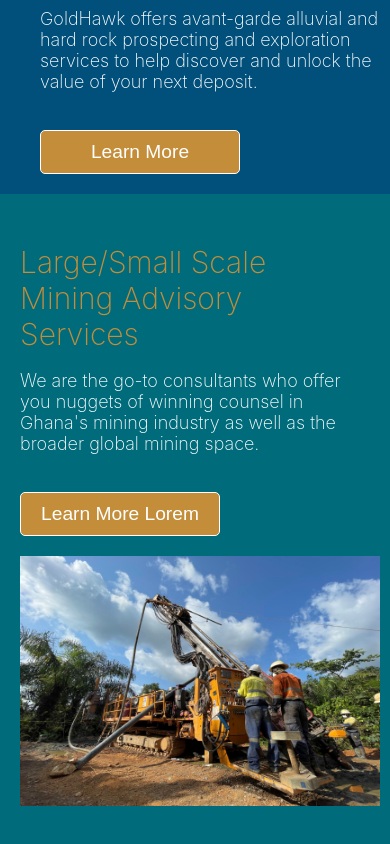
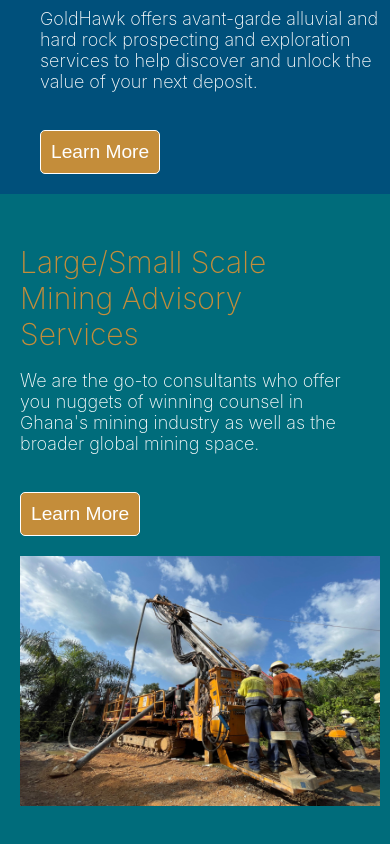
Before and after one commit to LawrenceDarko/goldhawk, a React (Create React App) app: page / in a window 390 px wide. Shown: the part 2640-3484 px from the top of the page. Built offline with nearby package versions, Linux system fonts and the light colour scheme.

Commit message:
breakpoint added

```diff
--- a/src/components/MediaComponent.js
+++ b/src/components/MediaComponent.js
@@ -1,5 +1,6 @@
-import React from 'react'
-import styled from 'styled-components'
+import React from 'react';
+import {Link} from 'react-router-dom';
+import styled from 'styled-components';
 
 const MediaComponent = ({color, imgLinkOne, BannerOneTitle, BannerOneBody}) => {
     // console.log(BannerOneTitle)
@@ -14,7 +15,7 @@ const MediaComponent = ({color, imgLinkOne, BannerOneTitle, BannerOneBody}) => {
             </Heading>
             <p>{BannerOneBody}</p>
             <LearnMoreContainer>
-                <LearnMoreButton>Learn More</LearnMoreButton>
+                <Link to="/services"><LearnMoreButton>Learn More</LearnMoreButton></Link>
             </LearnMoreContainer>
         </MediaTextContainer>
     </MediaItemContainer>
--- a/src/components/MediaComponentRight.js
+++ b/src/components/MediaComponentRight.js
@@ -1,4 +1,5 @@
 import React from 'react'
+import { Link } from 'react-router-dom';
 import styled from 'styled-components'
 
 const MediaComponent = ({color, imgLinkTwo, BannerTwoTitle, BannerTwoBody}) => {
@@ -10,7 +11,7 @@ const MediaComponent = ({color, imgLinkTwo, BannerTwoTitle, BannerTwoBody}) => {
             </Heading>
             <p>{BannerTwoBody}</p>
             <LearnMoreContainer>
-                <LearnMoreButton>Learn More Lorem</LearnMoreButton>
+                <Link to="/services"><LearnMoreButton>Learn More</LearnMoreButton></Link>
             </LearnMoreContainer>
         </MediaTextContainer>
         <MediaImageHolder>
--- a/src/pages/services.js
+++ b/src/pages/services.js
@@ -1,4 +1,4 @@
-import React from 'react';
+import React, {useEffect} from 'react';
 import styled from 'styled-components';
 import Navbar from '../components/Navbar'
 import OtherPagesCarousel from '../components/OtherPagesCarousel';
@@ -8,6 +8,15 @@ import { Helmet, HelmetProvider } from 'react-helmet-async';
 const Services = () => {
 
   const Title = "Services"
+
+  // useEffect(() => {
+  //   const myId = window.location.hash.slice(1);
+  //   const myIdElement = document.getElementById(myId);
+  //   if (myIdElement) {
+  //     myIdElement.scrollIntoView({behavior: "smooth", block: "start"});
+  //   }
+  // }, [])
+
 
   return (
     <HelmetProvider>
@@ -71,7 +80,7 @@ const Services = () => {
                 <p>Lorem ipsum dolor sit amet consectetur adipisicing elit. Maxime beatae vel ducimus accusamus praesentium officiis quasi dolorem ipsa autem voluptate tempora voluptatem quo recusandae rem illo </p>
               </CommentText>
            </CommentContainer>
-           <CommentContainer>
+           <CommentContainer id='AGP'>
               <CommentText>
                 <h3>Alluvial gold prospecting</h3>
                 <p>Alluvial gold prospecting can be a formidable task given the nature of this type of deposit. Alluvial deposits are inherently scant, relatively, and occur at lower concentrations. It is very easy to be swayed by gold particles obtained after panning of alluvial concentrates and jump hurriedly into decision to exploit. It is a catchphrase at GoldHawk that "Mining decision should always go beyond the basis of seeing gold in the pan". GoldHawk advocates additional work be carried out to establish critical indices like grade, overburden thickness and gravel width before taking a mining decision. A preponderant number of investors have suffered phenomenal cashburn due to failure to undertake comprehensive assessment of their mineral prospects through detailed prospecting and other sampling work.</p>
@@ -552,7 +561,7 @@ const CommentContainer = styled.div`
     /* width: 100%; */
     padding-left: 50px;
     padding-right: 50px;
-    padding-bottom: 50px;
+    padding-bottom: 70px;
     /* border: 1px solid red; */
 
     @media (max-width: 768px) {
```
